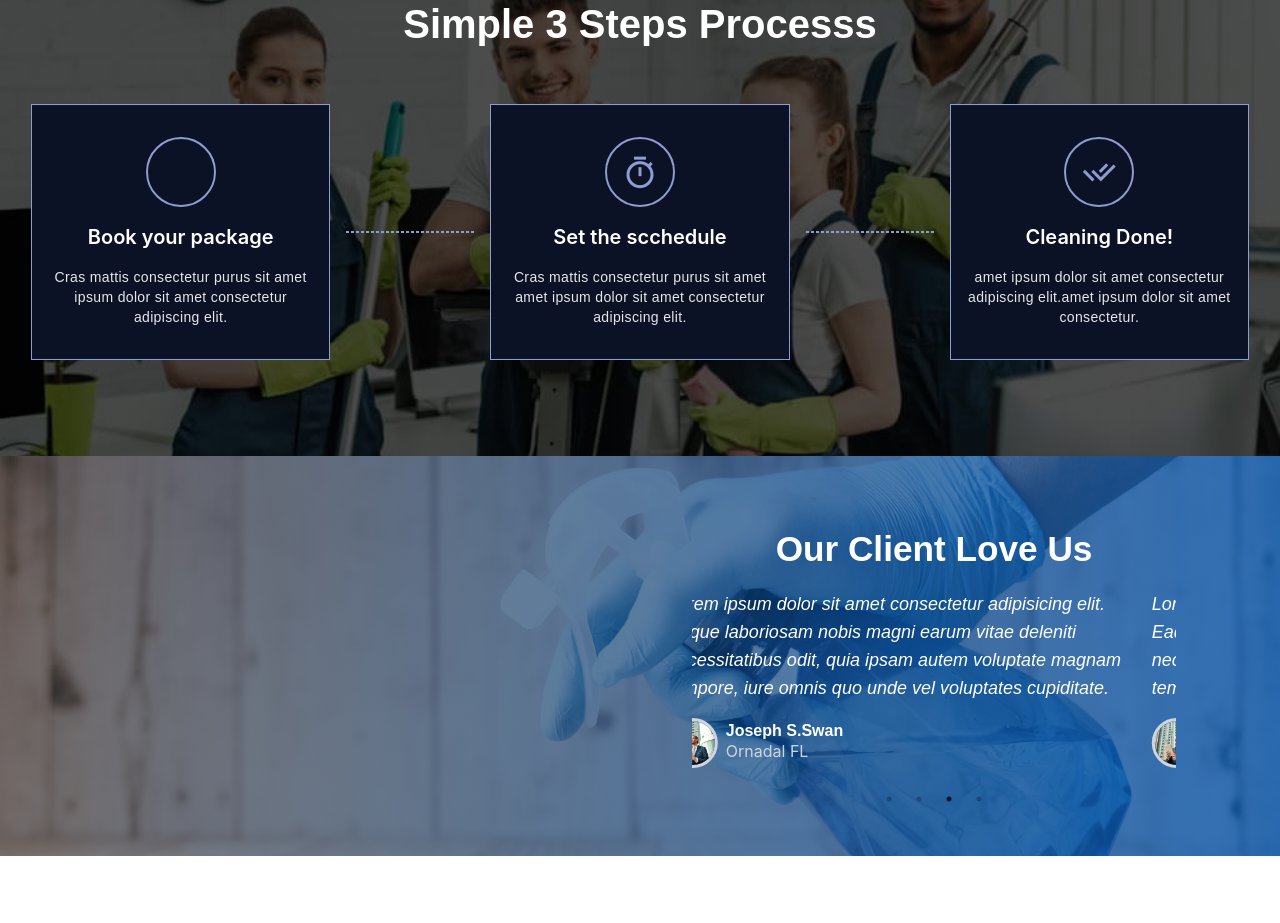
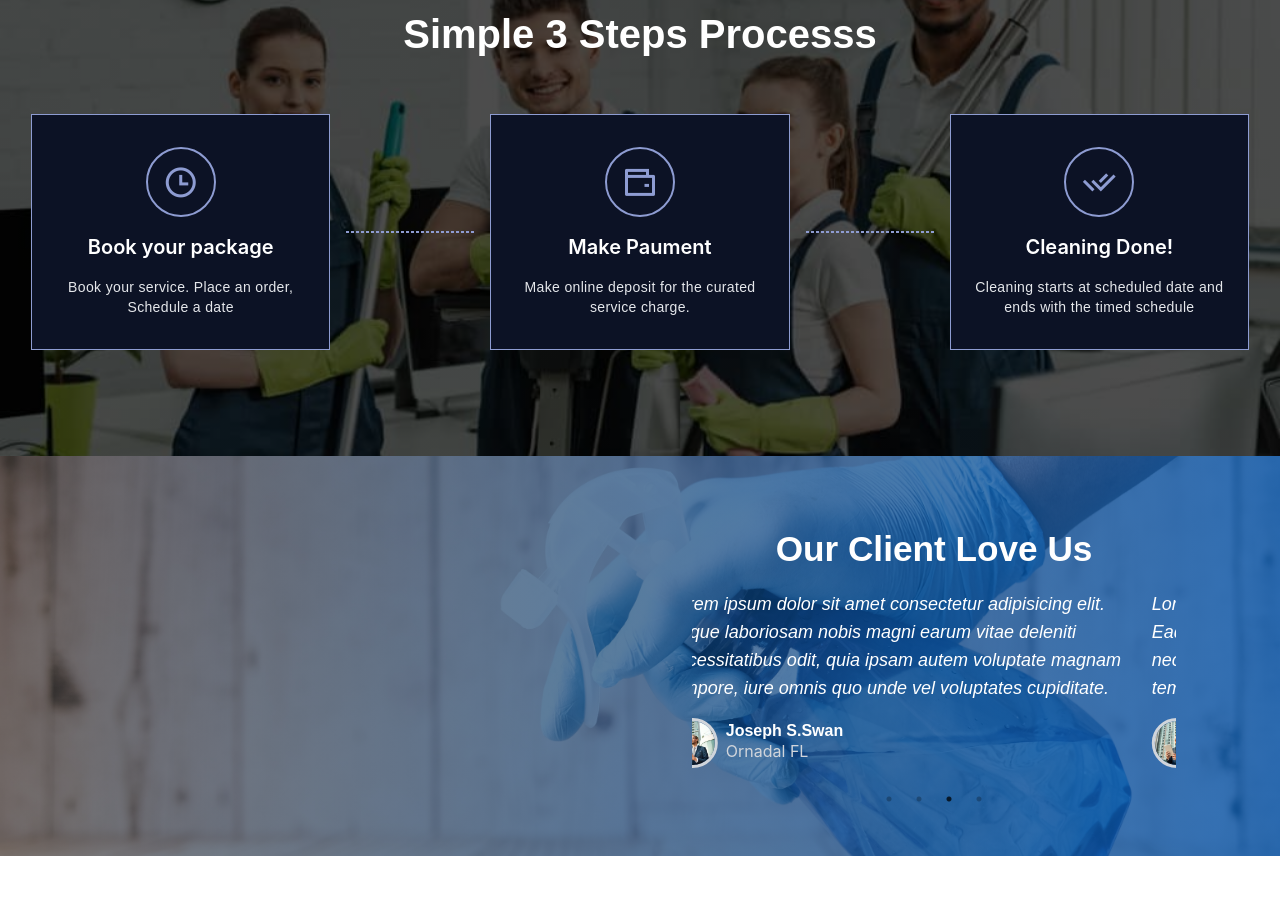
Before and after one commit to Ifenna-Pascal/cleaning-booking-app, a Next.js app: page /services in a window 1280 px wide. Shown: the part 1903-2826 px from the top of the page. Built offline with nearby package versions, Linux system fonts and the light colour scheme; no server answers.

Commit message:
changed the lorem text

```diff
--- a/src/section/home/Process.jsx
+++ b/src/section/home/Process.jsx
@@ -7,11 +7,11 @@ function Processes() {
       <div className='max-w-[1250px] w-full py-16  flex flex-col items-center justify-center relative mx-auto'>
         <h1 className="text-center pb-12 text-white font-poppins text-[1.8em] md:text-[2.5em] leading-[2rem] md:leading-[4rem] font-semibold capitalize">Simple 3 Steps  Processs</h1>
         <div className="flex justify-between mx-4 md:mx-0 space-y-8 md:space-y-0 flex-col md:flex-row items-center">
-          <Process header="Book your package" content="Cras mattis consectetur purus sit amet ipsum dolor sit amet consectetur adipiscing elit." icon="ri-book-mark-line" />
+          <Process header="Book your package" content="Book your service. Place an order, Schedule a date" icon="ri-time-line" />
           <div><div className="lg:w-32 w-[2px] h-[80px] lg:h-0  flex relative items-center justify-center border border-dashed border-process_logo lg:px-6"></div></div>
-          <Process header="Set the scchedule" content="Cras mattis consectetur purus sit amet amet ipsum dolor sit amet consectetur adipiscing elit." icon="ri-timer-line" />
+          <Process header="Make Paument" content="Make online deposit for the curated service charge." icon="ri-wallet-line" />
           <div><div className="lg:w-32 w-[2px] h-[80px] lg:h-0  flex relative items-center justify-center border border-dashed border-process_logo lg:px-6"></div></div>
-          <Process header="Cleaning Done!" content="amet ipsum dolor sit amet consectetur adipiscing elit.amet ipsum dolor sit amet consectetur." icon="ri-check-double-line" />
+          <Process header="Cleaning Done!" content="Cleaning starts at scheduled date and ends with the timed schedule" icon="ri-check-double-line" />
         </div>
       </div>
     </div>
--- a/src/section/home/WhyChooseUs.jsx
+++ b/src/section/home/WhyChooseUs.jsx
@@ -24,7 +24,7 @@ function WhyChooseUs() {
         <div className='basis[60%] px-4 md:pl-8 md:pr-0 py-6 w-full'>
           <h1 className='font-semibold font-poppins leading-[1.2em] text-center md:text-left text-[1.8em] lg:text-[2.2em] text-text_primary'>Why Choose Us?</h1>
           <p className='text-text_secondary font-poppins leading-[1.7rem] md:leading-[1.8rem]  text-center md:text-left  max-w-[680px] text-[1.1rem] md:text-[1rem] md:w-[80%] mb-4 py-2'>We are committed to provide a safe, healthy and clean environments for our clients and the community at large,through state-of-the-art cleaning technologies, experienced and professionally trained staffs and a commitment to customer service.</p>
-          <Link href="/about" className='py-12'><span className="underline uppercase font-semibold font-outfit flex items-center justify-center md:justify-start text-primary hover:text-secondary ">Learn more about us &gt;&gt;</span></Link>
+          <Link href="/about" className='py-12'><span className="uppercase font-semibold font-outfit flex items-center justify-center md:justify-start text-primary hover:text-secondary cursor-pointer ">Learn more about us &gt;&gt;</span></Link>
           <div className='grid lg:grid-cols-2 py-8  pb-16 gap-6 max-w-[700px]'>
             <AboutCard img="ri-vip-crown-fill" header="Certified Company" content="Crystal home deterge limited is legally registered with the corporate affairs commission of Nigeria,with certifications also from recognized cleaning company,YAZacademy in Nigeria." />
             <AboutCard img="ri-price-tag-2-fill" header="Reasonable Price" content="Be rest assured to not break the bank for our service!. We offer affordable prices for any and all services with additional incentives. Anything to keep our clients happy!" />
@@ -46,7 +46,6 @@ works hand in hand with the new associate until they understand what is expected
                    name='serviceType'
                    onChange={handleChange}
                    names={service.name}
-                   required
                   />
                 </div>
               ))
```
